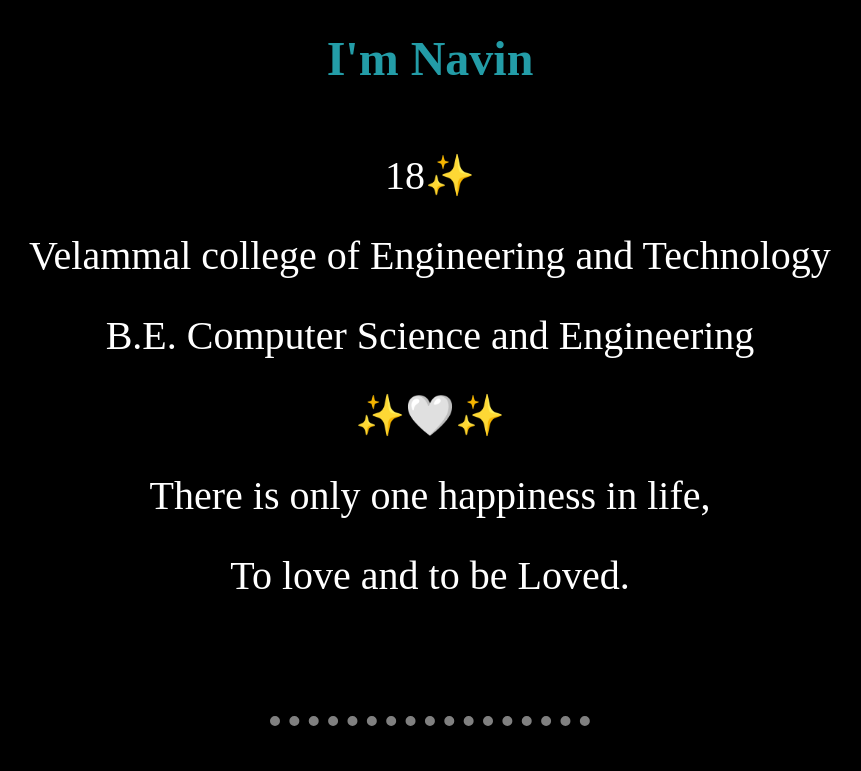
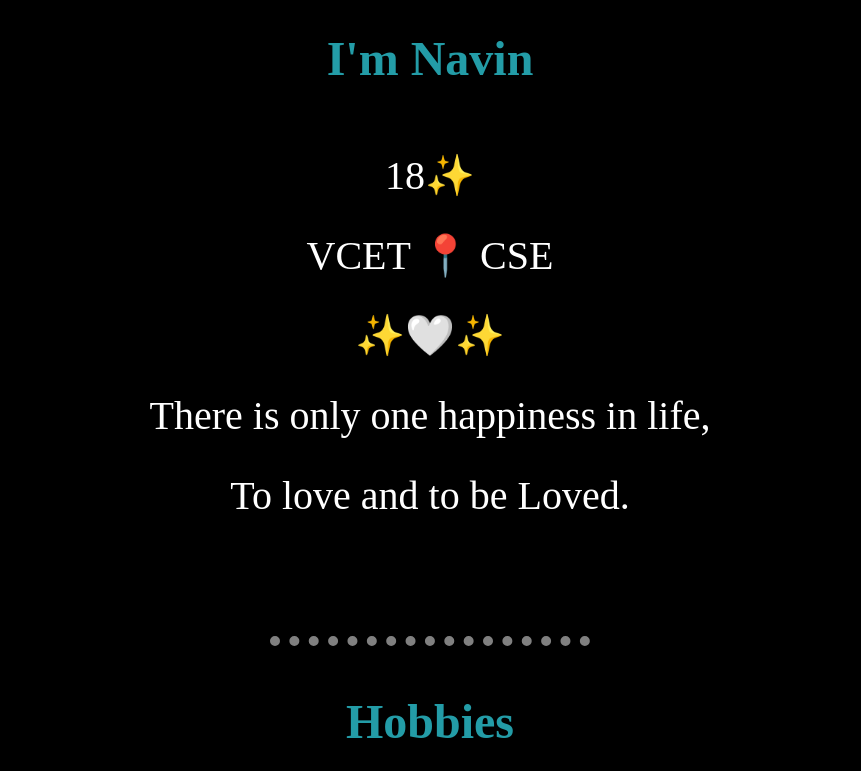
Before and after one commit to Navin2k4/Personal, a plain HTML site: page index.html in a window 1280 px wide. Shown: the part 841-1612 px from the top of the page, without its empty margins (210-1071 px from the left). Drawn offline with Linux system fonts and the light colour scheme.

Commit message:
Update index.html

```diff
--- a/index.html
+++ b/index.html
@@ -29,8 +29,7 @@
         <h2>I'm Navin</h2>
         <p class="bio">
         18✨<br>
-        Velammal college of Engineering and Technology<br>
-        B.E. Computer Science and Engineering<br>
+        VCET 📍 CSE<br>
         ✨🤍✨<br>
         There is only one happiness in life,<br>
         To love and to be Loved.<br>
```
